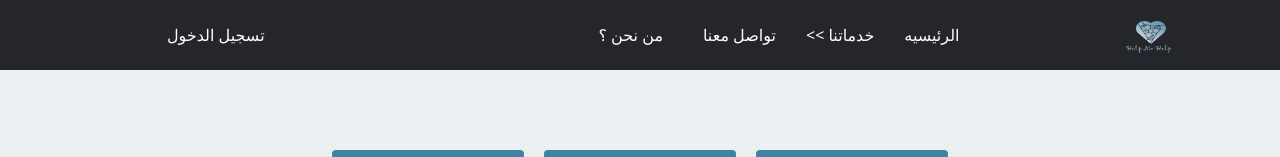
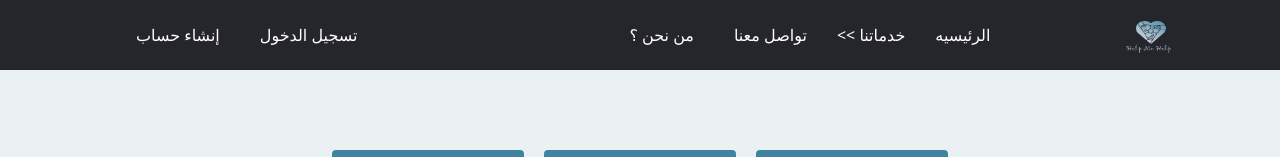
Before and after one commit to Doaa-eladl/graduationproject, a Vue app: page / in a window 1280 px wide. Shown: the top 157 px of the page. Built offline with nearby package versions, Linux system fonts and the light colour scheme.

Commit message:
setting up the header

```diff
--- a/src/components/layout/TheHeader.vue
+++ b/src/components/layout/TheHeader.vue
@@ -50,15 +50,20 @@
           </li>
         </div>
 
-        <div>
-          <li v-if="auth">
+        <div v-if="auth">
+          <li>
             <router-link to="/useraccount">حسابي</router-link>
           </li>
-          <li v-else="auth">
+          <li>
+            <router-link to="/">تسجيل الخروج</router-link>
+          </li>
+        </div>
+        <div v-else="auth">
+          <li>
             <router-link to="/login">تسجيل الدخول</router-link>
           </li>
-          <li v-if="auth">
-            <router-link to="/">تسجيل الخروج</router-link>
+          <li>
+            <router-link to="/login">إنشاء حساب</router-link>
           </li>
         </div>
       </ul>
@@ -79,7 +84,7 @@ export default {
     return {
       Symbol: "<< خدماتنا",
       displayserviceslist: false,
-      auth:false,
+      auth: false,
     };
   },
   methods: {
@@ -95,6 +100,7 @@ export default {
 </script>
 
 <style scoped>
+
 nav {
   position: fixed;
   height: 70px;
@@ -106,7 +112,7 @@ nav {
   z-index: 1;
 }
 
-nav > ul {
+nav>ul {
   display: flex;
   justify-content: space-evenly;
   align-items: center;
@@ -114,21 +120,21 @@ nav > ul {
   width: 88vw;
 }
 
-nav > ul > div {
+nav>ul>div {
   display: flex;
   flex-direction: row-reverse;
   margin: auto;
 }
 
 li,
-li > a {
+li>a {
   color: white;
   padding: 0px 10px;
   text-decoration: none;
 }
 
 li:hover,
-li > a:hover,
+li>a:hover,
 img:hover {
   cursor: pointer;
   color: #bbbbbb;
@@ -148,20 +154,21 @@ img:hover {
   top: 43px;
 }
 
-.services > li {
+.services>li {
   width: 100%;
   padding: 5px;
   margin: 0px;
 }
 
-.services > li:hover {
+.services>li:hover {
   background-color: #bbbbbb;
 }
 
-.services > li > a {
+.services>li>a {
   color: #25252c;
 }
-img{
+
+img {
   width: 3.5vw;
   height: 2.5vw;
   margin-top: 3px;
```
